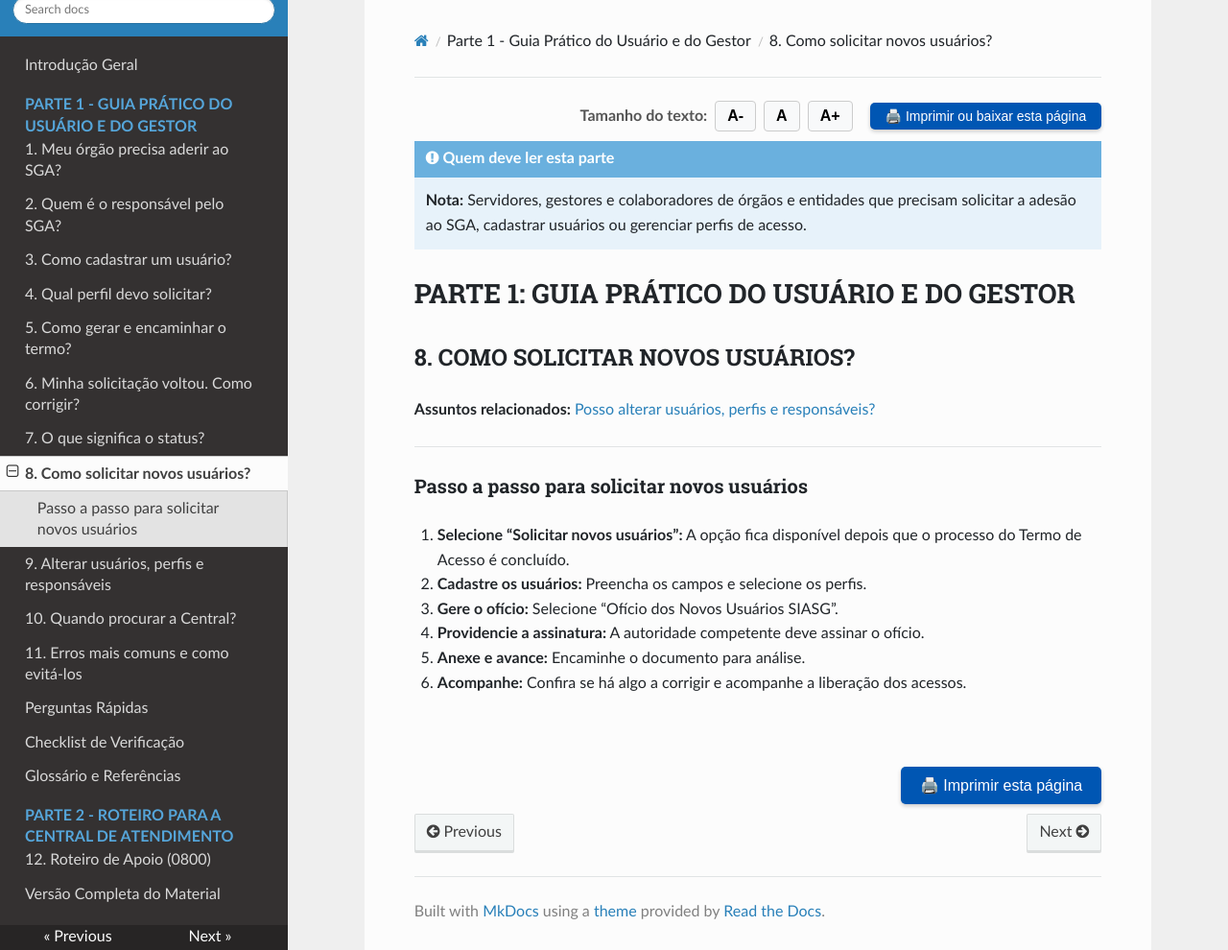
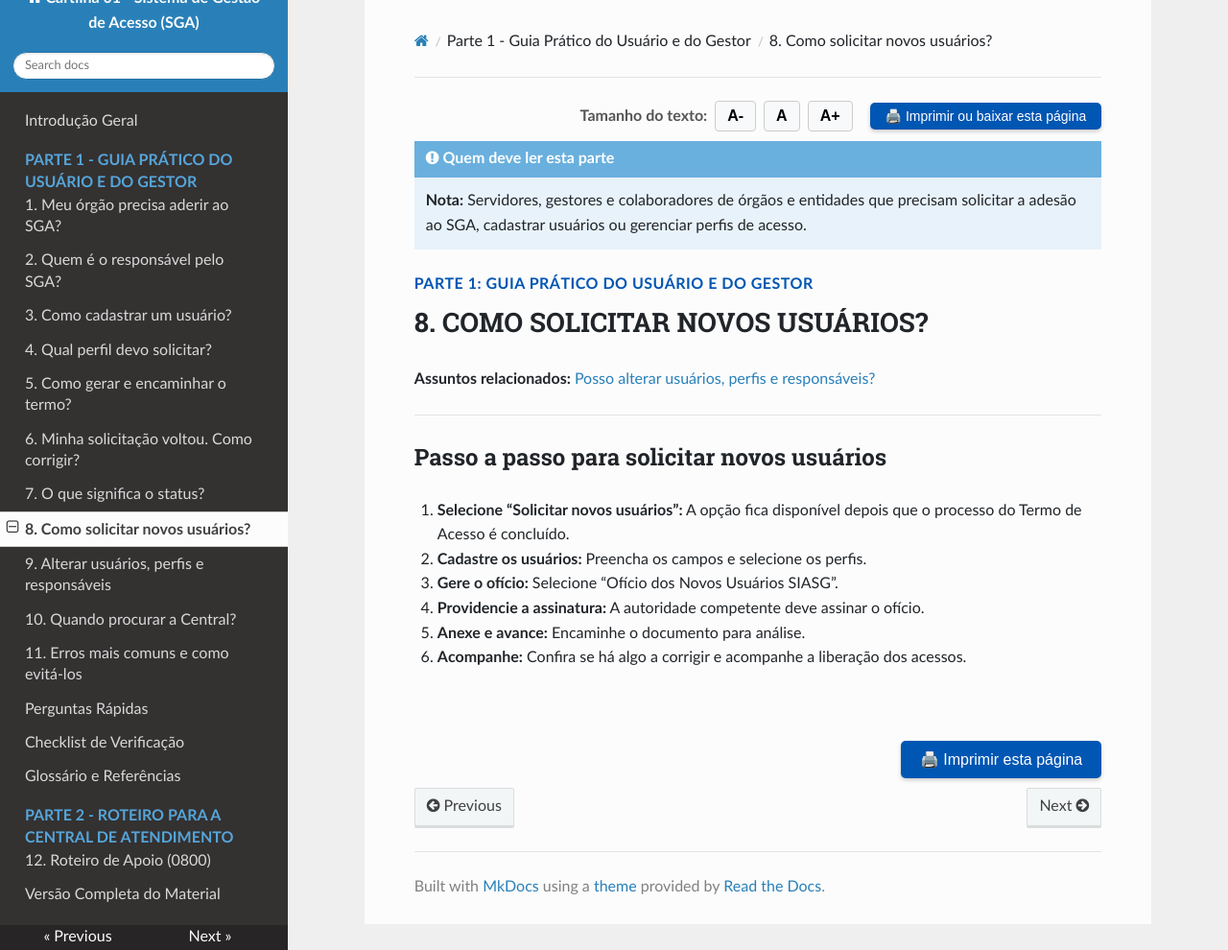
Before and after one commit to emilix10-bit/cartilha-boas-praticas-01-SGA, an MkDocs documentation site: the page built from docs/08-como-solicitar-novos-usuarios.md, in a window 1280 px wide and 990 px high. Shown: the whole window at 96% size. Built offline with MkDocs 1.6.1, drawn with Linux system fonts in a browser that asks for light colours; nearby versions of some CDN libraries.

Commit message:
Update formatting and headings in user request guide

```diff
--- a/docs/08-como-solicitar-novos-usuarios.md
+++ b/docs/08-como-solicitar-novos-usuarios.md
@@ -12,15 +12,15 @@
 !!! note "Quem deve ler esta parte"
     **Nota:** Servidores, gestores e colaboradores de órgãos e entidades que precisam solicitar a adesão ao SGA, cadastrar usuários ou gerenciar perfis de acesso.
 
-# PARTE 1: GUIA PRÁTICO DO USUÁRIO E DO GESTOR
+<p style="font-weight: bold; color: #0056b3; text-transform: uppercase; letter-spacing: 0.5px; margin-top: 15px; margin-bottom: 4px;">PARTE 1: GUIA PRÁTICO DO USUÁRIO E DO GESTOR</p>
 
-<h2 id="secao-8">8. COMO SOLICITAR NOVOS USUÁRIOS?</h2>
+<h1 id="secao-8" style="margin-top: 0;">8. COMO SOLICITAR NOVOS USUÁRIOS?</h1>
 
-**Assuntos relacionados:** [<a href="09-alterar-usuarios-perfis-responsaveis.md#secao-9">Posso alterar usuários, perfis e responsáveis?</a>](09-alterar-usuarios-perfis-responsaveis.md)
+**Assuntos relacionados:** [Posso alterar usuários, perfis e responsáveis?](09-alterar-usuarios-perfis-responsaveis.md#secao-9)
 
 ---
 
-### Passo a passo para solicitar novos usuários
+## Passo a passo para solicitar novos usuários
 
 1. **Selecione “Solicitar novos usuários”:** A opção fica disponível depois que o processo do Termo de Acesso é concluído.
 2. **Cadastre os usuários:** Preencha os campos e selecione os perfis.
```
